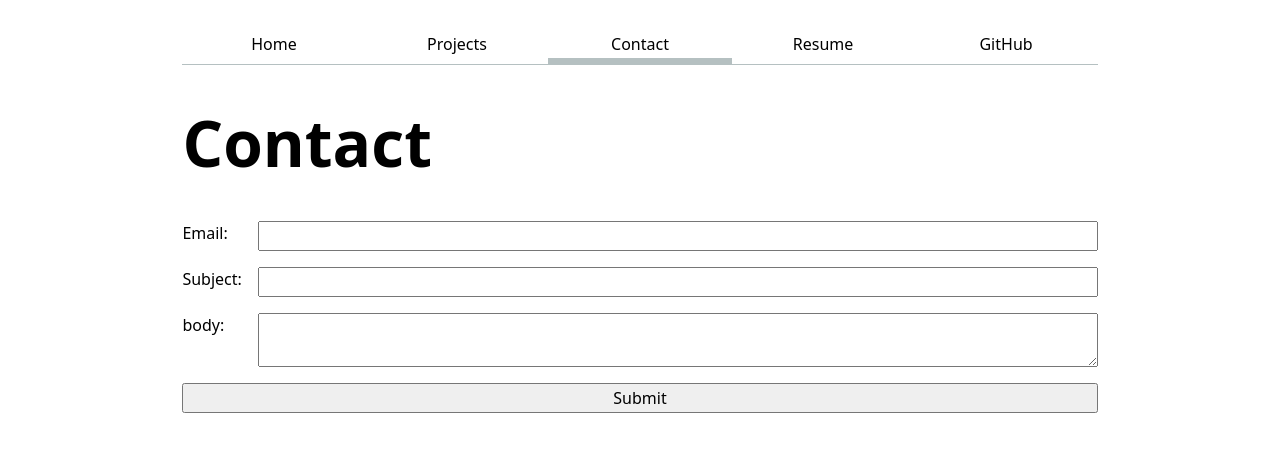
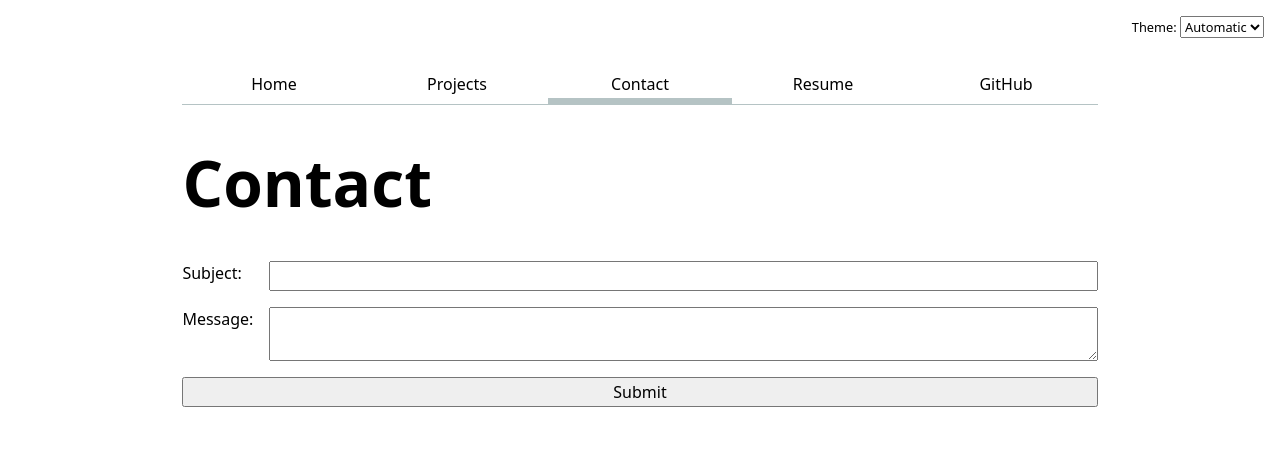
Before and after one commit to DariyMarsh/portfolio, a plain HTML site: page contact/index.html in a window 1280 px wide. Drawn offline with Linux system fonts and the light colour scheme.

Commit message:
Complete Lab 3 shared navigation and persistent theme selection

```diff
--- a/contact/index.html
+++ b/contact/index.html
@@ -5,26 +5,13 @@
     <meta name="viewport" content="width=device-width, initial-scale=1.0">
     <title>Contact</title>
     <link rel="stylesheet" href="../style.css">
+    <script type="module" src="../global.js"></script>
 </head>
 
 <body>
-    <nav>
-        <a href="../index.html">Home</a>
-        <a href="../projects/">Projects</a>
-        <a href="index.html" class="current" aria-current="page">Contact</a>
-        <a href="../resume/">Resume</a>
-        <a href="https://github.com/DariyMarsh" target="_blank">GitHub</a>
-    </nav>
-
     <h1>Contact</h1>
     <form action="mailto:marshaevd@gmail.com"
-      method="POST"
-      enctype="text/plain">
-
-    <label>
-        Email:
-        <input name="email" type="email">
-    </label>
+      method="GET">
 
     <label>
         Subject:
@@ -32,7 +19,7 @@
     </label>
 
     <label>
-        body:
+        Message:
         <textarea name="body"></textarea>
     </label>
 
--- /dev/null
+++ b/global.js
@@ -0,0 +1,84 @@
+console.log('IT’S ALIVE!');
+
+function $$(selector, context = document) {
+    return Array.from(context.querySelectorAll(selector));
+}
+
+const BASE_PATH = (location.hostname === 'localhost' || location.hostname === '127.0.0.1')
+    ? '/'
+    : '/portfolio/';
+
+const pages = [
+    { url: '', title: 'Home' },
+    { url: 'projects/', title: 'Projects' },
+    { url: 'contact/', title: 'Contact' },
+    { url: 'resume/', title: 'Resume' },
+    { url: 'https://github.com/DariyMarsh', title: 'GitHub' },
+];
+
+const nav = document.createElement('nav');
+nav.setAttribute('aria-label', 'Main navigation');
+document.body.prepend(nav);
+
+// Treat a directory URL and its index.html as the same page.
+const pagePath = location.pathname.replace(/index\.html$/, '');
+for (const page of pages) {
+    const a = document.createElement('a');
+    a.href = page.url.startsWith('http') ? page.url : BASE_PATH + page.url;
+    a.textContent = page.title;
+    if (a.host === location.host && a.pathname === pagePath) {
+        a.classList.add('current');
+        a.setAttribute('aria-current', 'page');
+    }
+    if (a.host !== location.host) {
+        a.target = '_blank';
+        a.rel = 'noopener noreferrer';
+    }
+    nav.append(a);
+}
+
+document.body.insertAdjacentHTML('afterbegin', `
+    <label class="color-scheme">
+        Theme:
+        <select>
+            <option value="light dark">Automatic</option>
+            <option value="light">Light</option>
+            <option value="dark">Dark</option>
+        </select>
+    </label>
+`);
+
+const select = document.querySelector('.color-scheme select');
+function setColorScheme(colorScheme) {
+    document.documentElement.style.setProperty('color-scheme', colorScheme);
+    select.value = colorScheme;
+}
+
+try {
+    const savedScheme = localStorage.getItem('colorScheme');
+    if (['light dark', 'light', 'dark'].includes(savedScheme)) {
+        setColorScheme(savedScheme);
+    }
+} catch {
+    // The selector still works when browser storage is unavailable.
+}
+
+select.addEventListener('input', (event) => {
+    setColorScheme(event.target.value);
+    try {
+        localStorage.setItem('colorScheme', event.target.value);
+    } catch {
+        // Keep the selected theme for this page even without storage.
+    }
+});
+
+const form = document.querySelector('form[action^="mailto:"]');
+form?.addEventListener('submit', (event) => {
+    event.preventDefault();
+    const data = new FormData(form);
+    const params = [];
+    for (const [name, value] of data) {
+        params.push(`${encodeURIComponent(name)}=${encodeURIComponent(value)}`);
+    }
+    location.href = `${form.action}?${params.join('&')}`;
+});
--- a/style.css
+++ b/style.css
@@ -1,4 +1,6 @@
 html {
+    color-scheme: light dark;
+    --border-color: oklch(50% 10% 200 / 40%);
     --color-accent: oklch(55% 0.15 250);
     accent-color: var(--color-accent);
 }
@@ -7,7 +9,7 @@
     font: 100%/1.5 system-ui;
     max-width: 100ch;
     margin-inline: auto;
-    padding: 1em;
+    padding: 3.5em 1em 1em;
 }
 
 img {
@@ -18,7 +20,7 @@
 nav {
     display: flex;
     margin-bottom: 2em;
-    border-bottom: 1px solid oklch(80% 3% 200);
+    border-bottom: 1px solid var(--border-color);
 }
 
 nav a {
@@ -30,14 +32,14 @@
 }
 
 nav a.current {
-    border-bottom: 0.4em solid oklch(80% 3% 200);
+    border-bottom: 0.4em solid var(--border-color);
     padding-bottom: 0.1em;
 }
 
 nav a:hover {
     border-bottom: 0.4em solid var(--color-accent);
     padding-bottom: 0.1em;
-    background-color: oklch(from var(--color-accent) 95% 0.02 h);
+    background-color: color-mix(in oklch, var(--color-accent), canvas 85%);
 }
 
 h1 {
@@ -49,7 +51,7 @@
     text-wrap: balance;
 }
 
-input, textarea, button {
+input, textarea, button, select {
     font: inherit;
     box-sizing: border-box;
     min-width: 0;
@@ -97,7 +99,7 @@
 
 .resume h2 {
     color: var(--color-accent);
-    border-bottom: 1px solid oklch(80% 3% 200);
+    border-bottom: 1px solid var(--border-color);
     padding-bottom: 0.3em;
 }
 
@@ -135,3 +137,10 @@
         grid-template-columns: 1fr;
     }
 }
+
+.color-scheme {
+    position: absolute;
+    top: 1rem;
+    right: 1rem;
+    font-size: 80%;
+}
```
Also changed, not shown: index.html (+1 -8 lines), projects/index.html (+1 -8 lines), resume/index.html (+1 -8 lines).
